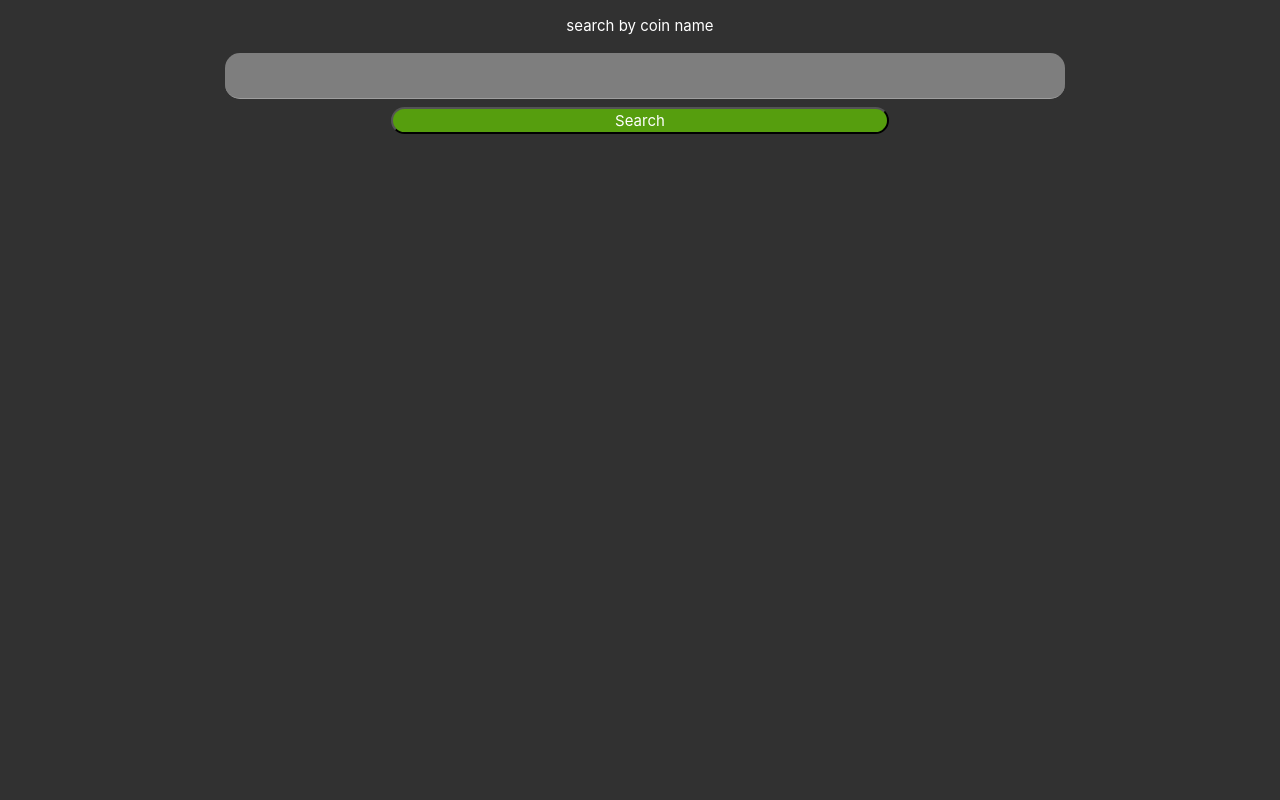
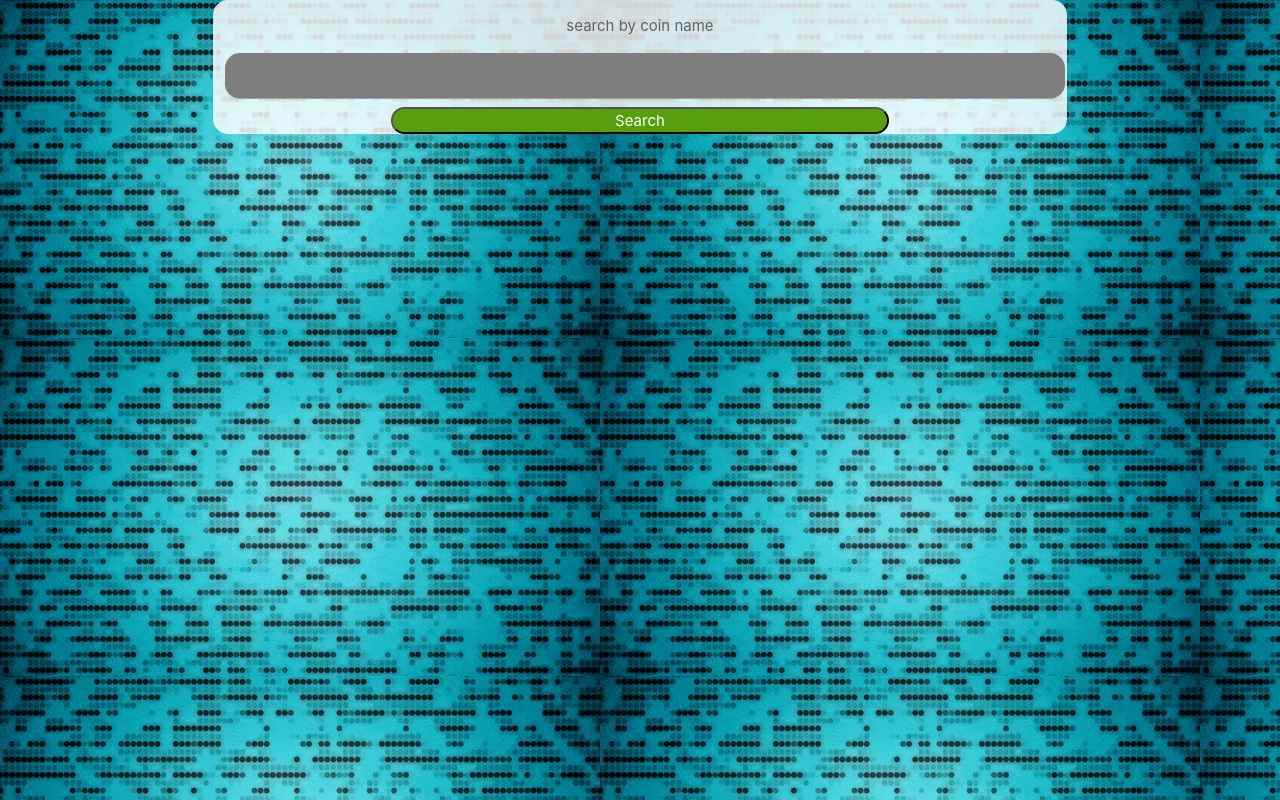
Before and after one commit to ChristianH85/stuff, a React (Create React App) app: page / in a window 1280 px wide. Built offline with nearby package versions, Linux system fonts and the light colour scheme.

Commit message:
visual changes

```diff
--- a/src/App.css
+++ b/src/App.css
@@ -1,5 +1,5 @@
 body{
-  background-color:#313131;
+  background:url('./bubbles.gif');
 }
 button{
     margin:auto;
@@ -8,7 +8,7 @@ button{
 }
 .App {
   text-align: center;
-  background-color:rgb(49, 49, 49);
+  /* background-color:rgb(49, 49, 49); */
   color:#fff
 }
 .crypto{
--- a/src/components/Charts/LineChart.js
+++ b/src/components/Charts/LineChart.js
@@ -1,7 +1,7 @@
 import React, {useState,useEffect} from 'react';
 import {Line} from 'react-chartjs-2';
 // import { saveAs } from 'file-saver';
-// import './charts.css'
+import './charts.css'
 
 function LineChart ({chData}){
     const [points,setPts]=useState('')
@@ -48,12 +48,12 @@ function LineChart ({chData}){
           },
           title: {
             display: true,
-            text: 'us vs them',
+            text: 'Price',
           },
         },
       };
     return(
-            <div className='col s12 m6 '>
+            <div className='col s12 m6 chart'>
                 <Line id='myLine' data={data} options={options}/>
             </div>
 
--- a/src/components/Charts/charts.css
+++ b/src/components/Charts/charts.css
@@ -1,3 +1,6 @@
 #myLine{
-    color: #fff
+    color: #fff;
 }
+.chart{
+    background-color: #4b4b4b;
+}
--- a/src/components/Forms/SearchForm.js
+++ b/src/components/Forms/SearchForm.js
@@ -6,7 +6,7 @@ function SearchForm({handleSingleSearch}){
 
     return(
         <Row>
-            <Col s={8} className='offset-s2'>
+            <Col s={8} className='offset-s2 sForm'>
                 <p>search by coin name</p>
             <input id='searchIn' type='text' value={coinInput} onChange={(e)=>{setCInput(e.target.value)}} />
             <button id='search' onClick={()=>{handleSingleSearch(coinInput)}}>Search</button>
--- a/src/components/Forms/search.css
+++ b/src/components/Forms/search.css
@@ -11,3 +11,9 @@
     border-radius: 15px;
     padding-left:.5em;
 }
+.sForm{
+    background-color:#ffffffd2;
+    padding:1.5em;
+    border-radius: 15px;
+    color:#616060
+}
--- a/src/components/Info/Info.js
+++ b/src/components/Info/Info.js
@@ -21,7 +21,7 @@ return(
     <Row>
         <Col s={12} m={6}className='offset-m3'>
             {info?
-                <div>
+                <div id='info'>
                     {info.name?<h5>Coin Name: {info.name}</h5>:null}
                     {info.current_price?<h6>Coin Price: {info.current_price}</h6>:null}
                     {info.price_change_24h?<h6>24hr change: {info.price_change_24h}</h6>:null}
--- a/src/components/Info/info.css
+++ b/src/components/Info/info.css
@@ -13,3 +13,8 @@
     color: #fff;
     width:40%;
 }
+#info{
+    background-color:#4b4b4bf1;
+    padding:1.5em;
+    border-radius: 15px;
+}
```
Also changed, not shown: src/bubbles.gif (added).
